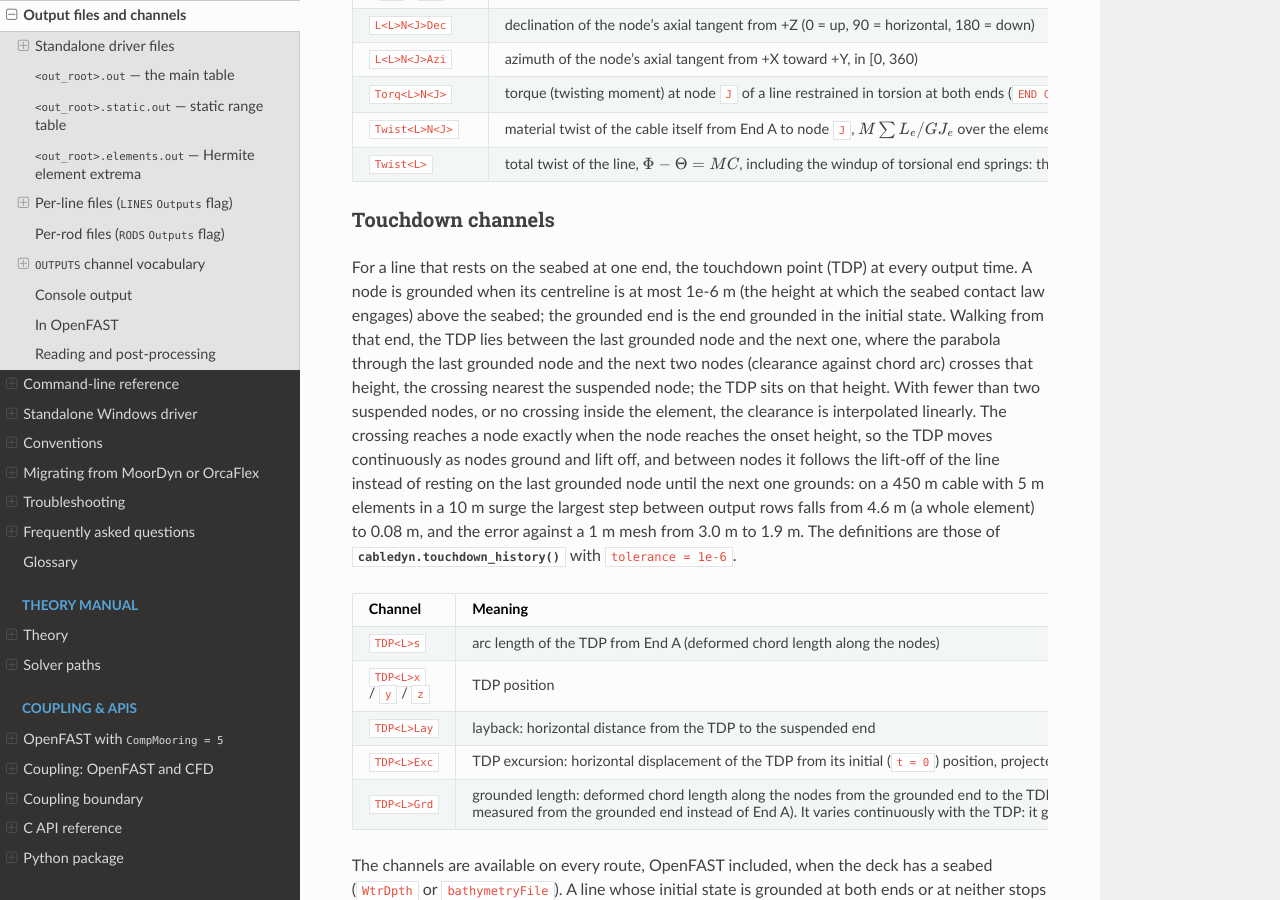
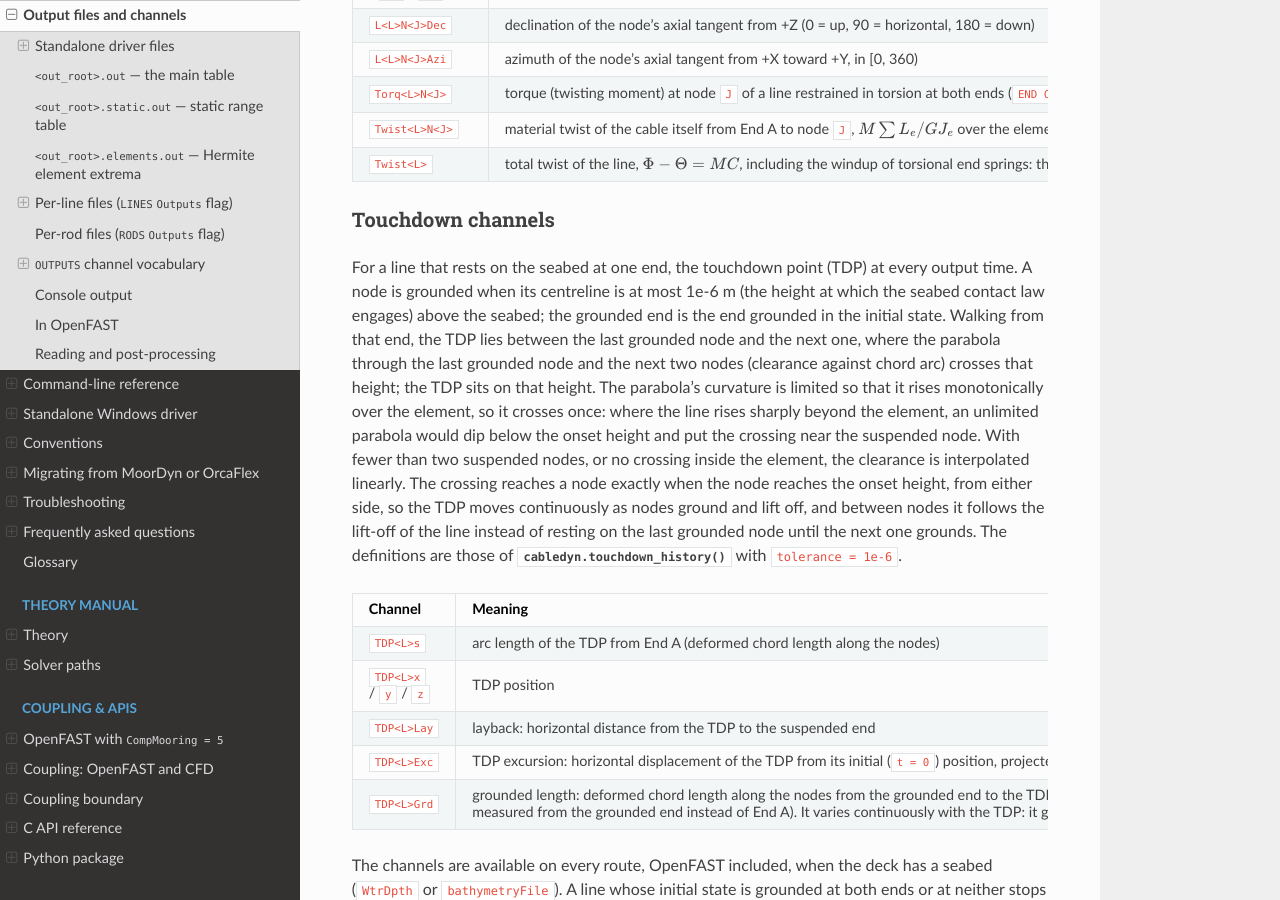
Before and after one commit to SMI-Lab-Inha/CableDyn, a Sphinx documentation site: the page built from doc/outputs.rst, in a window 1280 px wide and 900 px high, scrolled down 10653 px. Built offline with Sphinx 7.4.7 and the Read the Docs theme 3.1.0, drawn with Linux system fonts in a browser that asks for light colours.

Commit message:
fix(outputs): keep the touchdown point continuous on steep stencils
The touchdown point lies where the parabola through the last grounded
node and the next two crosses the contact-onset height. Where the line
rises sharply beyond the element, the parabola dips below that height
inside the element, and its crossing lay near the suspended node: with
clearances -0.001, h, 0.01, 1, 2 on unit spacing the TDP approached
x = 1 as h fell to zero but jumped to about 1.97 once node 2 grounded,
an artificial jump in the touchdown excursion and grounded-length
histories that contradicted the documented continuity.

The parabola's curvature is now limited to |qa| <= d1/l1, the bound at
which it rises monotonically over the element, so it crosses once, and
the crossing reaches a node exactly when the node reaches the onset
height from either side. Stencils that already rise monotonically give
the same result as before. The driver (TDP<L> channels, range graphs)
and cabledyn.touchdown_history change together. On a convex stencil the
TDP now lies at the monotone crossing (0.58 of the chord for -0.005,
0.01, 1 instead of 0.97); tests sweep a node through the grounding in
both languages and fail without the change. The manual no longer quotes
the surge figures measured with the unlimited parabola.

Signed-off-by: Jae Hoon Seo <jaehoon.seo@inha.ac.kr>

```diff
--- a/doc/outputs.rst
+++ b/doc/outputs.rst
@@ -691,14 +691,15 @@ A node is grounded when its centreline is at most 1e-6 m (the height at which th
 law engages) above the seabed; the grounded end is the end grounded in the initial state. Walking
 from that end, the TDP lies between the last grounded node and the next one, where the parabola
 through the last grounded node and the next two nodes (clearance against chord arc) crosses that
-height, the crossing nearest the suspended node; the TDP sits on that height. With fewer than two
-suspended nodes, or no crossing inside the element, the clearance is interpolated linearly. The
-crossing reaches a node exactly when the node reaches the onset height, so the TDP moves
-continuously as nodes ground and lift off, and between nodes it follows the lift-off of the line
-instead of resting on the last grounded node until the next one grounds: on a 450 m cable with
-5 m elements in a 10 m surge the largest step between output rows falls from 4.6 m (a whole
-element) to 0.08 m, and the error against a 1 m mesh from 3.0 m to 1.9 m. The definitions are
-those of :func:`cabledyn.touchdown_history` with ``tolerance = 1e-6``.
+height; the TDP sits on that height. The parabola's curvature is limited so that it rises
+monotonically over the element, so it crosses once: where the line rises sharply beyond the
+element, an unlimited parabola would dip below the onset height and put the crossing near the
+suspended node. With fewer than two suspended nodes, or no crossing inside the element, the
+clearance is interpolated linearly. The crossing reaches a node exactly when the node reaches
+the onset height, from either side, so the TDP moves continuously as nodes ground and lift off,
+and between nodes it follows the lift-off of the line instead of resting on the last grounded
+node until the next one grounds. The definitions are those of :func:`cabledyn.touchdown_history`
+with ``tolerance = 1e-6``.
 
 .. list-table::
    :header-rows: 1
--- a/doc/python_postprocessing.rst
+++ b/doc/python_postprocessing.rst
@@ -398,9 +398,9 @@ Touchdown time histories
 every output time, from a CableDyn ``.Line<L>.p.out`` file, a MoorDyn-F line file, or the
 ``L<L>N<J>px``/``py``/``pz`` channels of a main output. A node is grounded as in
 :meth:`~cabledyn.LineGeometry.touchdown`. Between the last grounded node and the next, the TDP is
-placed where the parabola through the last grounded node and the next two nodes crosses
-``seabed_z + tolerance`` (the crossing nearest the suspended node; the chord crossing when there
-is none), so it moves continuously as nodes ground and lift off. The :class:`~cabledyn.TouchdownHistory`
+placed where the parabola through the last grounded node and the next two nodes, its curvature
+limited so that it rises monotonically over the element, crosses ``seabed_z + tolerance`` (the
+chord crossing when there is none), so it moves continuously as nodes ground and lift off. The :class:`~cabledyn.TouchdownHistory`
 holds the TDP arc length from End A, its coordinates, the layback, and two excursions from a
 reference TDP (a static profile, or the first sample): the horizontal excursion, positive towards
 the suspended end, and the arc-length excursion. Samples without a touchdown are ``nan``.
```
Also changed, not shown: 4 other files.
